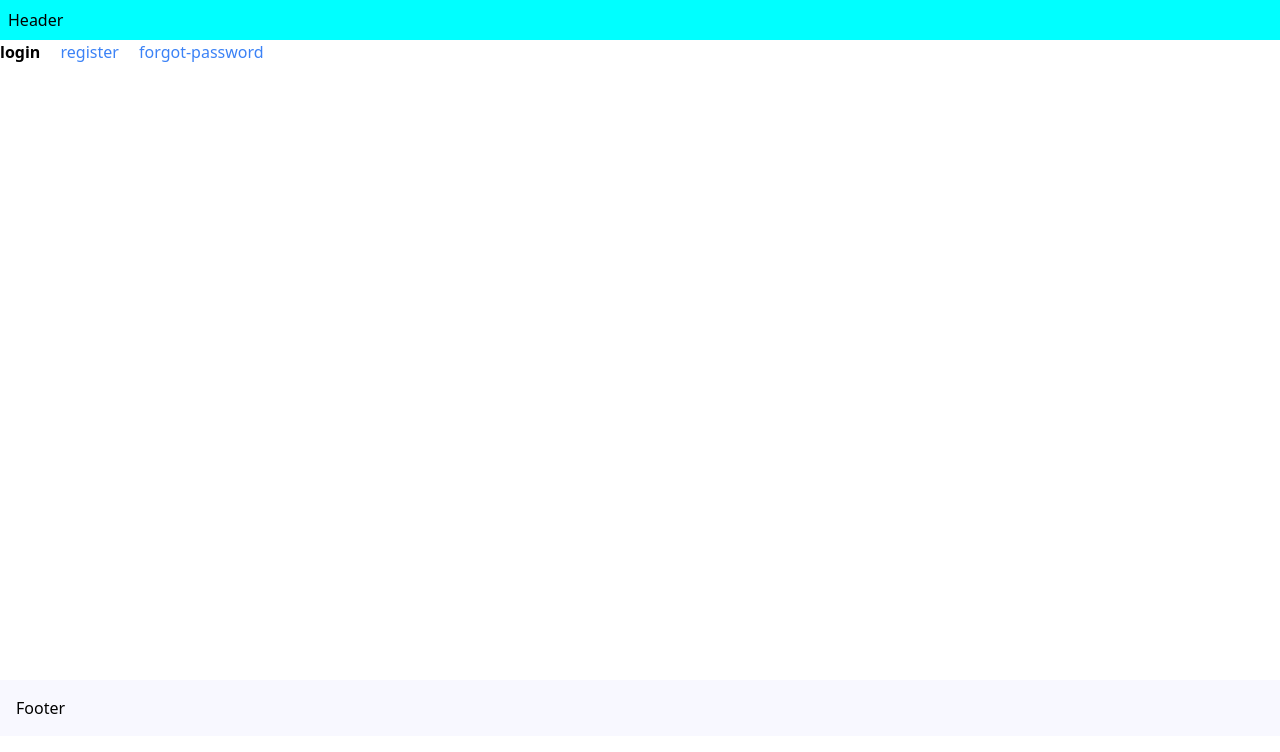
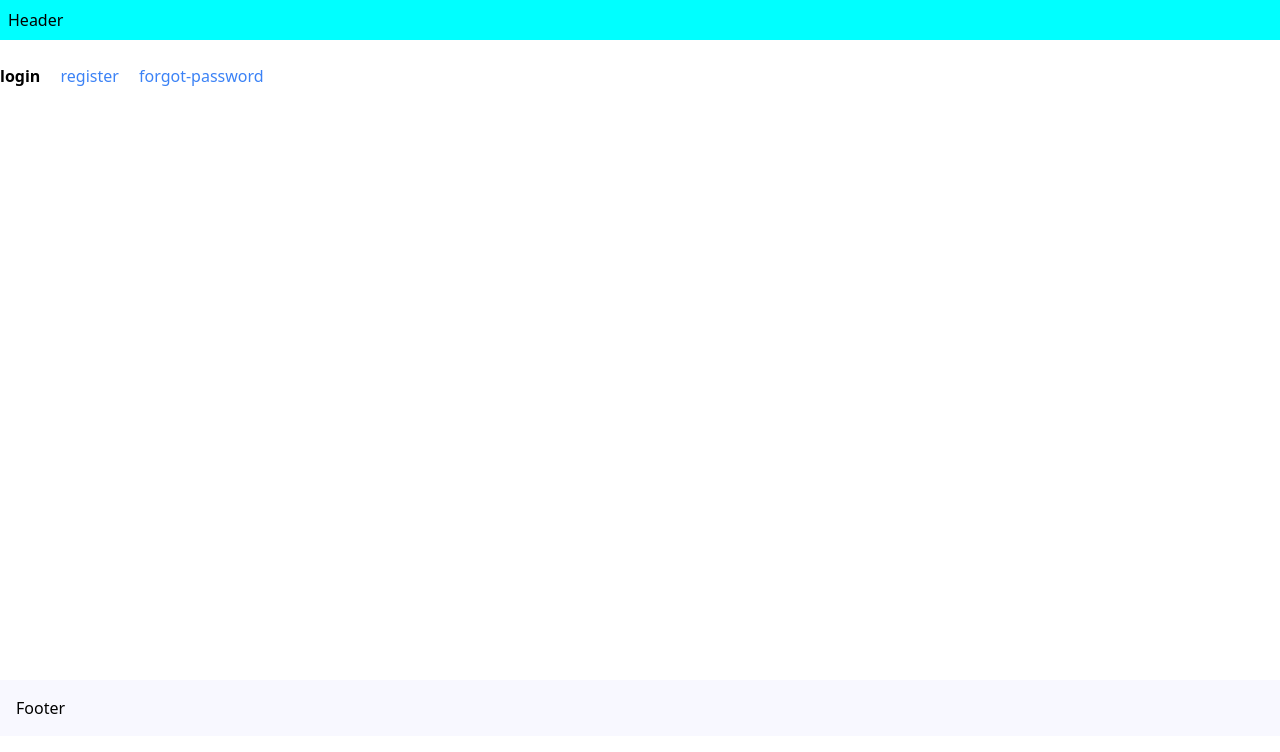
Before and after one commit to KhoslaGA/Practice, a Next.js app in the folder my-app/: page /login in a window 1280 px wide. Shown: the top 752 px of the page. Built offline with nearby package versions, Linux system fonts and the light colour scheme.

Commit message:
Using templates in Next js for reseting input

```diff
--- a/my-app/src/app/(auth)/(with-auth-layout)/layout.tsx
+++ b/my-app/src/app/(auth)/(with-auth-layout)/template.tsx
@@ -3,6 +3,7 @@
 // * used to create Active Links
 import { usePathname } from "next/navigation";
 import "../styles.css";
+import { useState } from "react";
 
 const navlinks = [
   { name: "login", href: "/login" },
@@ -16,9 +17,18 @@
   children: React.ReactNode;
 }) {
   const pathName = usePathname();
+  // * we have to do e.preventdefault() but we can rename layout.tsx as template.tsx and the job is done by Next js automatically
+  const [input, setInput] = useState("");
 
   return (
     <div>
+      <div>
+        <input
+          className="border-red-700"
+          value={input}
+          onChange={(e) => setInput(e.target.value)}
+        />
+      </div>
       {navlinks.map((link) => {
         const isActive = pathName.startsWith(link.href);
         return (
```
